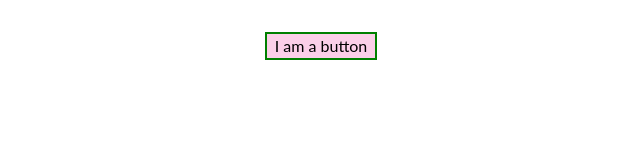
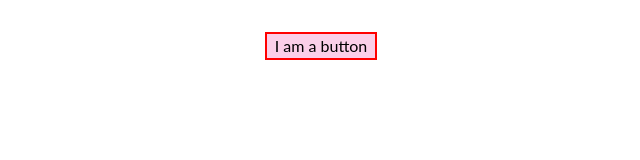
Before and after one commit to shookcodes/react-ts-tw-sb-starter, a React (Vite) app: page / in a window 1280 px wide. Shown: the top 160 px of the page, without its empty margins (319-959 px from the left). Built offline with nearby package versions, Linux system fonts and the light colour scheme.

Commit message:
Working on build css

```diff
--- a/src/components/Button.tsx
+++ b/src/components/Button.tsx
@@ -6,8 +6,9 @@ export interface TestButtonProps {
 }
 
 const Button: FC<TestButtonProps> = () => {
+	// ${styles.btn}
 	return (
-		<button className={`${styles.btn}  bg-pink-200 px-2`}>
+		<button className={` bg-pink-200 px-2`}>
 			I am a button
 		</button>
 	)
--- a/src/styles/index.css
+++ b/src/styles/index.css
@@ -31,3 +31,7 @@ code {
 	font-family: source-code-pro, Menlo, Monaco, Consolas, "Courier New",
 		monospace;
 }
+
+button {
+	border: 2px solid red;
+}
```
Also changed, not shown: package.json (+8 -8 lines), 1 other file (tests, documents, lock files or other folders).
